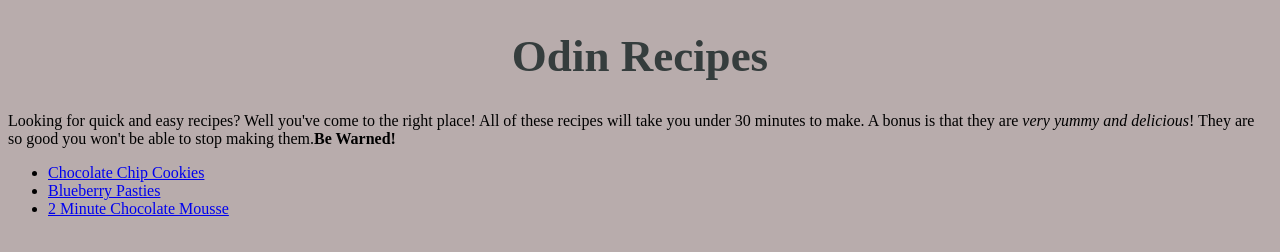
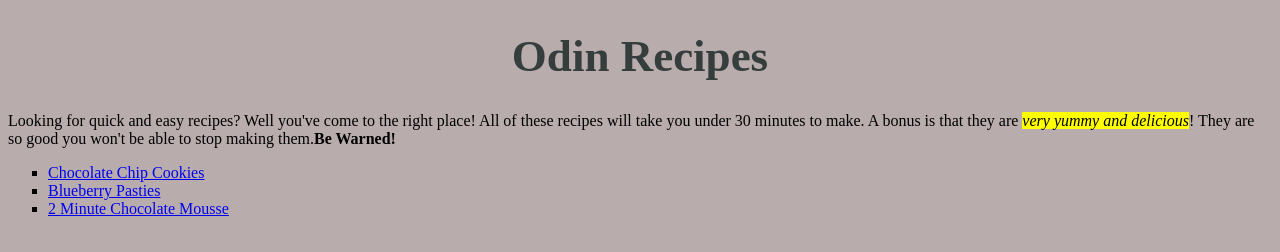
Before and after one commit to LexxAlexus/odin-recipes, a plain HTML site: page index.html in a window 1280 px wide. Drawn offline with Linux system fonts and the light colour scheme.

Commit message:
Style html lists

```diff
--- a/css/style.css
+++ b/css/style.css
@@ -7,3 +7,10 @@ h1 {
     font-size: 45px;
 
 }
+p em {
+    background-color: yellow;
+}
+
+ul {
+    list-style-type: square;
+}
```
